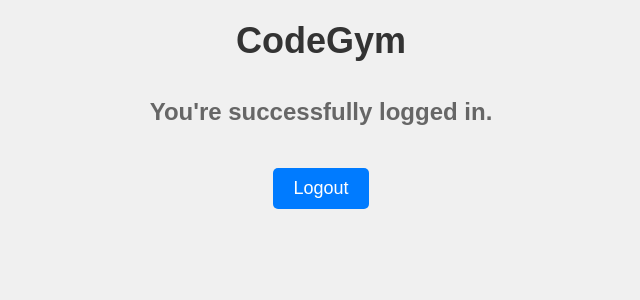
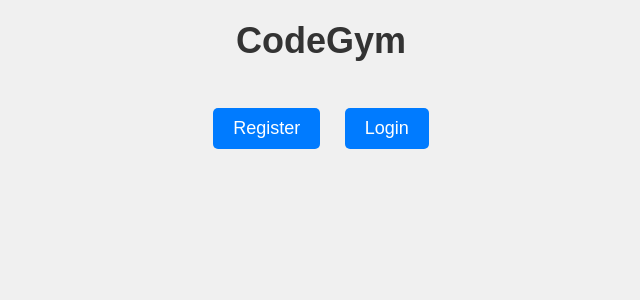
Before and after one commit to Akash-Gupta-2000/Online-Judge, a Django app: page /users/ in a window 1280 px wide. Shown: the top 300 px of the page, without its empty margins (319-959 px from the left). Run offline with Django 4.2, Linux system fonts and the light colour scheme; the visitor is signed in with stand-in values (Sample User, id 1).

Commit message:
Redirecting Login to Problem List Page

```diff
--- a/OJ_Server/User/templates/homepage.html
+++ b/OJ_Server/User/templates/homepage.html
@@ -74,12 +74,14 @@
 
     <h3>CodeGym</h3>
 
-    {% if user.is_authenticated %}
+    <button><a href="/users/register">Register</a></button>
+    <button><a href="/users/login">Login</a></button>
+    <!-- {% if user.is_authenticated %}
     <h4>You're successfully logged in.</h4>
     <button><a href="/users/logout">Logout</a></button>
     {% else %}
     <button><a href="/users/register">Register</a></button>
     <button><a href="/users/login">Login</a></button>
-    {% endif %}
+    {% endif %} -->
 </body>
 </html>
--- a/OJ_Server/User/views.py
+++ b/OJ_Server/User/views.py
@@ -60,7 +60,7 @@
             print('User Name: ', user)
             if user:
                 auth_login(request, user)
-                return redirect('/users')
+                return redirect('/problems/getAllProblems')
 
             else:
                 messages.success(request, "Invalid Credentials!!")
```
